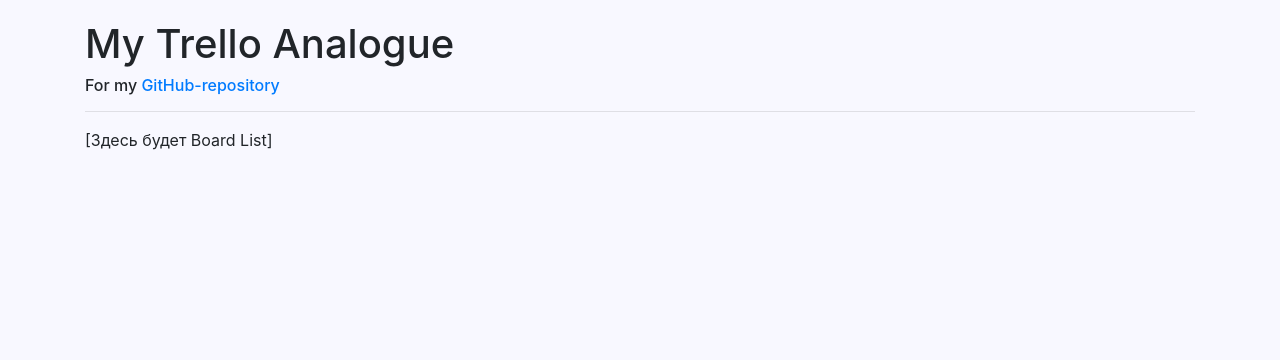
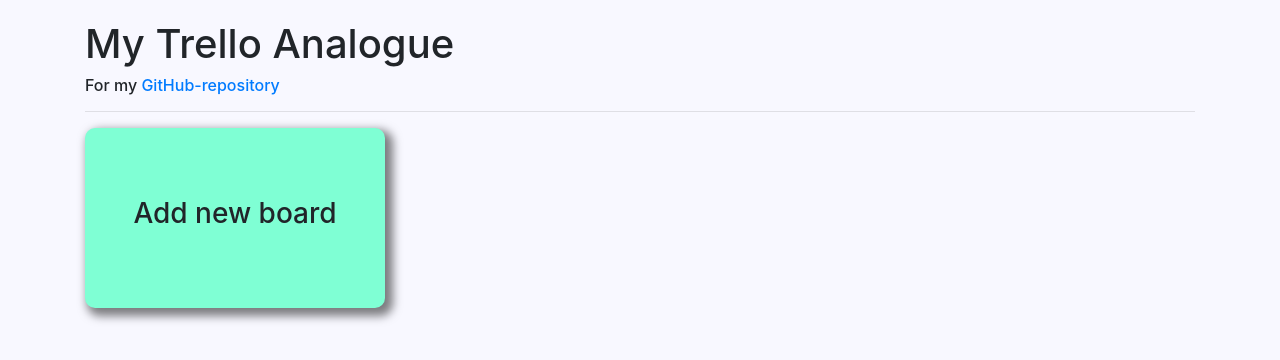
Before and after one commit to summerlightningman/trello-analogue, a React (Create React App) app: page / in a window 1280 px wide. Shown: the top 360 px of the page. Built offline with nearby package versions, Linux system fonts and the light colour scheme.

Commit message:
added component Board Add

```diff
--- /dev/null
+++ b/src/board-add/board-add.css
@@ -0,0 +1,23 @@
+.board-add {
+    background: aquamarine;
+    border-radius: 10px;
+    width: 300px;
+    height: 180px;
+    box-shadow: 5px 5px 10px 3px rgba(0, 0, 0, .5);
+    display: flex;
+    align-items: center;
+    justify-content: center;
+    flex-direction: column;
+}
+
+.button {
+    cursor: pointer;
+}
+
+.input {
+    padding: 25px;
+}
+
+h3 {
+
+}
--- /dev/null
+++ b/src/board-add/board-add.js
@@ -0,0 +1,46 @@
+import React, {useState} from 'react';
+import Form from 'react-bootstrap/Form';
+import {Button} from 'react-bootstrap';
+import './board-add.css';
+
+const BoardAdd = ({toAddBoard}) => {
+    const [isAddMode, setMode] = useState(false);
+    const [boardName, setBoardName] = useState('');
+
+    const handleClick = () => {
+        setMode(!isAddMode);
+    };
+
+    const handleChange = (e) => {
+        setBoardName(e.target.value)
+    };
+
+    const handleAdd = () => {
+        toAddBoard(boardName);
+    };
+
+    const handleKeyUp = ({code: key}) => {
+        if (key === 'Enter'){
+            toAddBoard(boardName);
+        }
+    }
+
+    const button = <div className="board-add button" onClick={handleClick}>
+        <h3>Add new board</h3>
+    </div>;
+
+    const input = <div className="board-add input">
+        <h3>Board name</h3>
+        <Form.Control type="text"
+                      value={boardName}
+                      onChange={handleChange}
+                      placeholder="New board"
+                      onKeyUp={handleKeyUp}
+        />
+        <Button variant="link" onClick={handleAdd}>Add</Button>
+    </div>;
+
+    return isAddMode ? input : button
+}
+
+export default BoardAdd;
--- a/src/board-list/board-list.js
+++ b/src/board-list/board-list.js
@@ -1,9 +1,17 @@
 import React from 'react';
+import BoardAdd from "../board-add/board-add";
 
 const BoardList = () => {
+    const boards = [];
+
+    const toAddBoard = (name) => {
+        boards.push('BOARD')
+    }
+
     return (
-        <span>[Здесь будет Board List]</span>
+        <BoardAdd toAddBoard={toAddBoard}/>
+        // {boards.map((board, idx) => board)}
     )
-}
+};
 
 export default BoardList;
```
Also changed, not shown: 1 other file (tests, documents, lock files or other folders).
